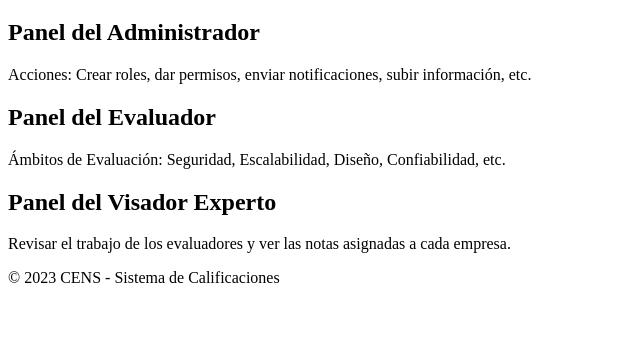
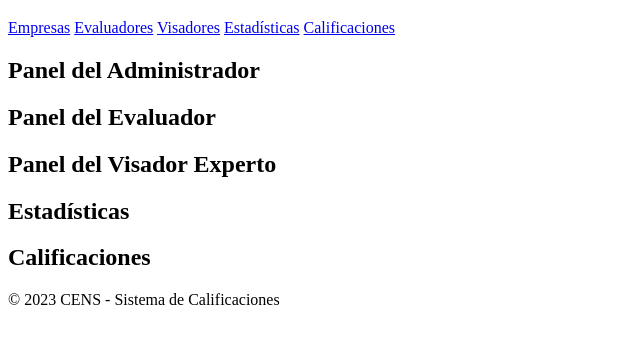
Before and after one commit to ericklagosj/repo-gh, a plain HTML site: page Desktop/repo-gh/index.html in a window 1280 px wide. Shown: the part 61-404 px from the top of the page, without its empty margins (0-640 px from the left). Drawn offline with Linux system fonts and the light colour scheme.

Commit message:
Actualice un poco el codigo index.html

```diff
--- a/Desktop/repo-gh/index.html
+++ b/Desktop/repo-gh/index.html
@@ -5,7 +5,7 @@
     <meta charset="UTF-8">
     <meta name="viewport" content="width=device-width, initial-scale=1.0">
     <title>Sistema de Calificaciones CENS</title>
-    <!-- Aquí puedes incluir enlaces a tus hojas de estilo CSS si las tienes -->
+    <!-- En este espacio, puedes incluir enlaces a tus hojas de estilo CSS -->
 </head>
 
 <body>
@@ -15,25 +15,43 @@
         <h1>Sistema de Calificaciones CENS</h1>
     </header>
 
+    <!-- Barra de Navegación -->
+    <nav>
+        <a href="#empresas">Empresas</a>
+        <a href="#evaluadores">Evaluadores</a>
+        <a href="#visadores">Visadores</a>
+        <a href="#estadisticas">Estadísticas</a>
+        <a href="#calificaciones">Calificaciones</a>
+    </nav>
+
     <!-- Sección del Administrador -->
-    <section id="administrador">
+    <section id="empresas">
         <h2>Panel del Administrador</h2>
-        <!-- Aquí puedes agregar formularios o enlaces para las acciones del administrador -->
-        <p>Acciones: Crear roles, dar permisos, enviar notificaciones, subir información, etc.</p>
+        <!-- Contenido del panel del administrador -->
     </section>
 
     <!-- Sección del Evaluador -->
-    <section id="evaluador">
+    <section id="evaluadores">
         <h2>Panel del Evaluador</h2>
-        <!-- Aquí puedes agregar formularios o enlaces para las acciones del evaluador -->
-        <p>Ámbitos de Evaluación: Seguridad, Escalabilidad, Diseño, Confiabilidad, etc.</p>
+        <!-- Contenido del panel del evaluador -->
     </section>
 
     <!-- Sección del Visador Experto -->
-    <section id="visador-experto">
+    <section id="visadores">
         <h2>Panel del Visador Experto</h2>
-        <!-- Aquí puedes mostrar las evaluaciones realizadas por los evaluadores -->
-        <p>Revisar el trabajo de los evaluadores y ver las notas asignadas a cada empresa.</p>
+        <!-- Contenido del panel del visador experto -->
+    </section>
+
+    <!-- Sección de Estadísticas -->
+    <section id="estadisticas">
+        <h2>Estadísticas</h2>
+        <!-- Contenido de la sección de estadísticas -->
+    </section>
+
+    <!-- Sección de Calificaciones -->
+    <section id="calificaciones">
+        <h2>Calificaciones</h2>
+        <!-- Contenido de la sección de calificaciones -->
     </section>
 
     <!-- Pie de página -->
```
